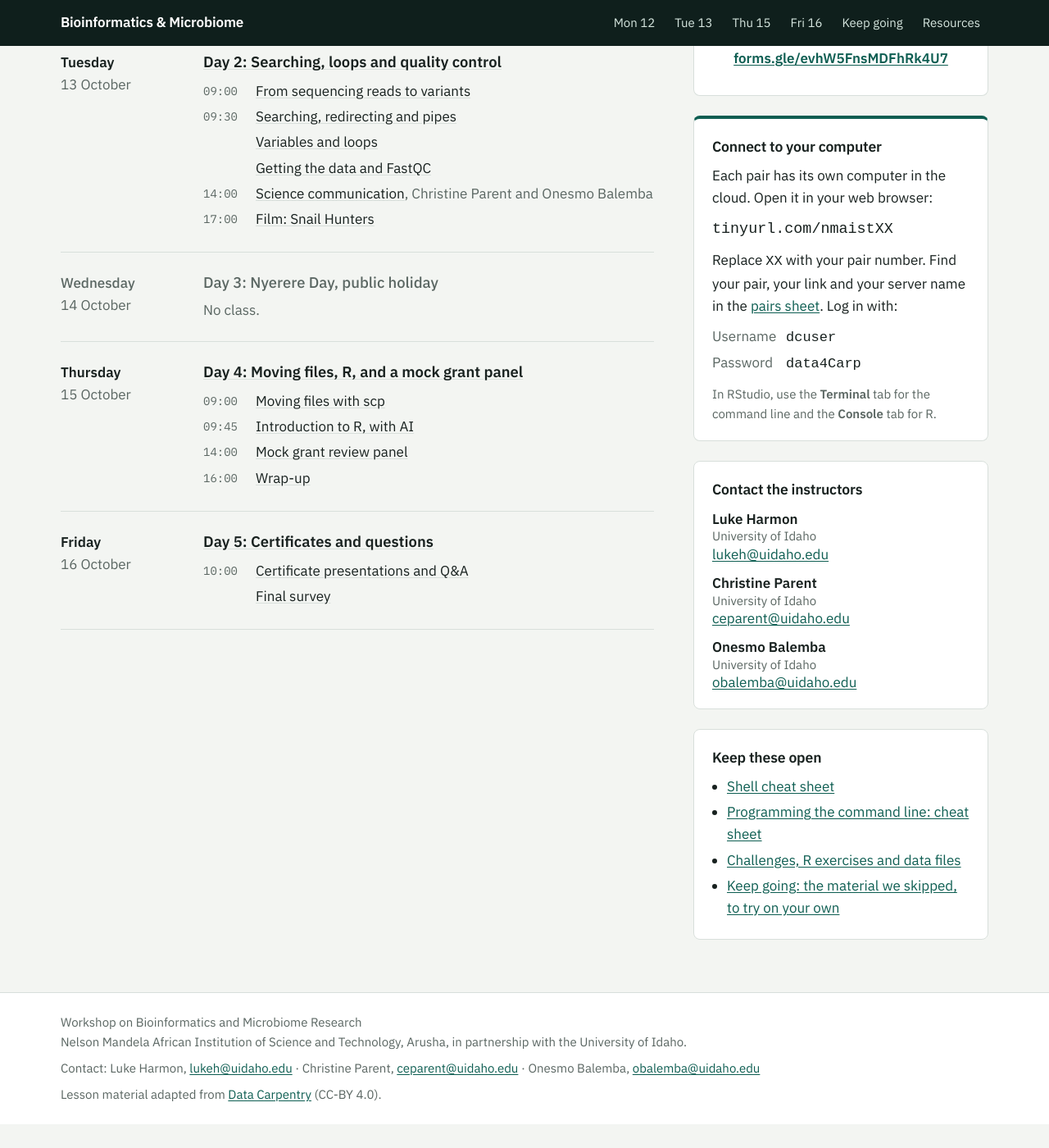
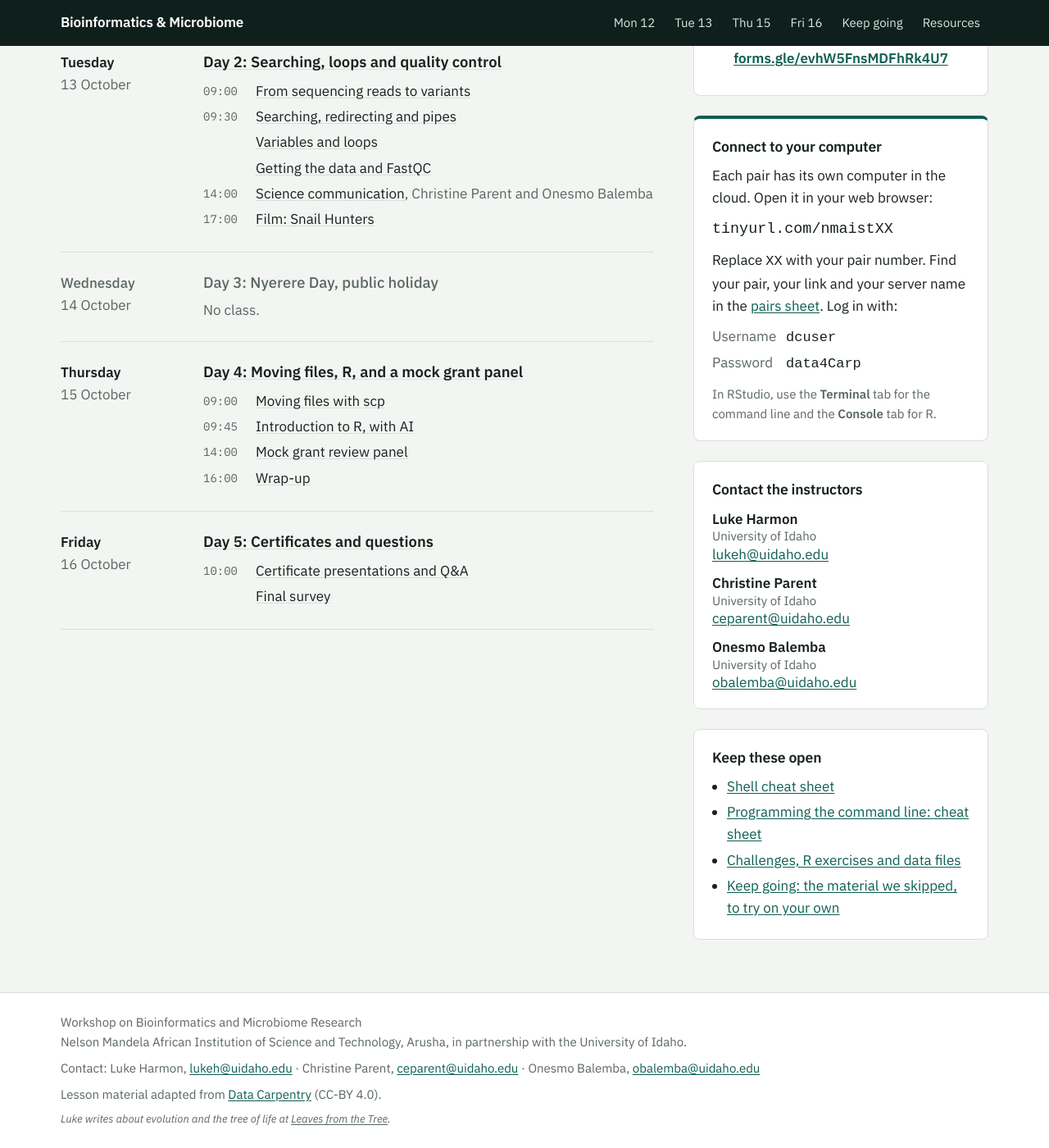
Before and after one commit to lukejharmon/tanzania2026, a Jekyll site: the page built from index.md, in a window 1280 px wide and 1400 px high, scrolled down 870 px. Shown: the whole window at 82% size. Built offline with Jekyll 4.4.1, drawn with Linux system fonts in a browser that asks for light colours; before the commit the page ends 2241 px from its top, so only the background shows below that.

Commit message:
Add subtle footer link to Leaves from the Tree
Co-Authored-By: Claude Opus 5.5 <noreply@anthropic.com>
Claude-Session: https://claude.ai/code/session_018TzzAXs5v8jwwhRDwTFwto

```diff
--- a/_layouts/base.html
+++ b/_layouts/base.html
@@ -46,6 +46,7 @@
       <p class="footer-contact">Contact:
         {% for i in site.data.instructors %}{{ i.name }}, <a href="mailto:{{ i.email }}">{{ i.email }}</a>{% unless forloop.last %} · {% endunless %}{% endfor %}</p>
       <p>Lesson material adapted from <a href="https://datacarpentry.org/">Data Carpentry</a> (CC-BY 4.0).</p>
+      <p class="footer-aside">Luke writes about evolution and the tree of life at <a href="https://leavesfromthetree.substack.com/">Leaves from the Tree</a>.</p>
       </div>
     </div>
   </footer>
--- a/assets/site.css
+++ b/assets/site.css
@@ -293,6 +293,8 @@ article.prose { padding-top: 40px; padding-bottom: 72px; }
 .footer-inner { max-width: var(--wrap); margin: 0 auto; padding: 24px; display: flex; gap: 32px; flex-wrap: wrap; }
 .footer-text { display: flex; flex-direction: column; gap: 8px; }
 .footer p { margin: 0; }
+.footer-aside { font-size: 13px; font-style: italic; }
+.footer-aside a { color: inherit; }
 
 /* ---------- Small screens ---------- */
 
```
